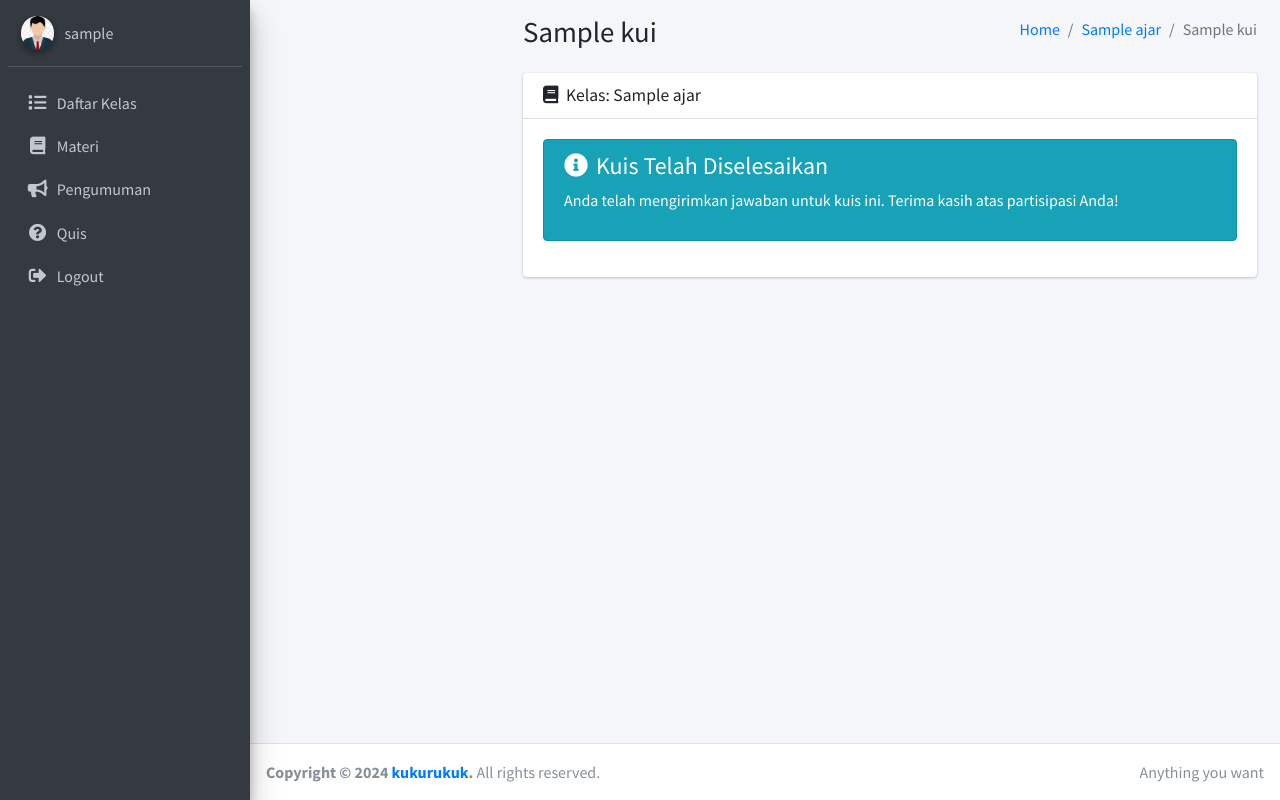
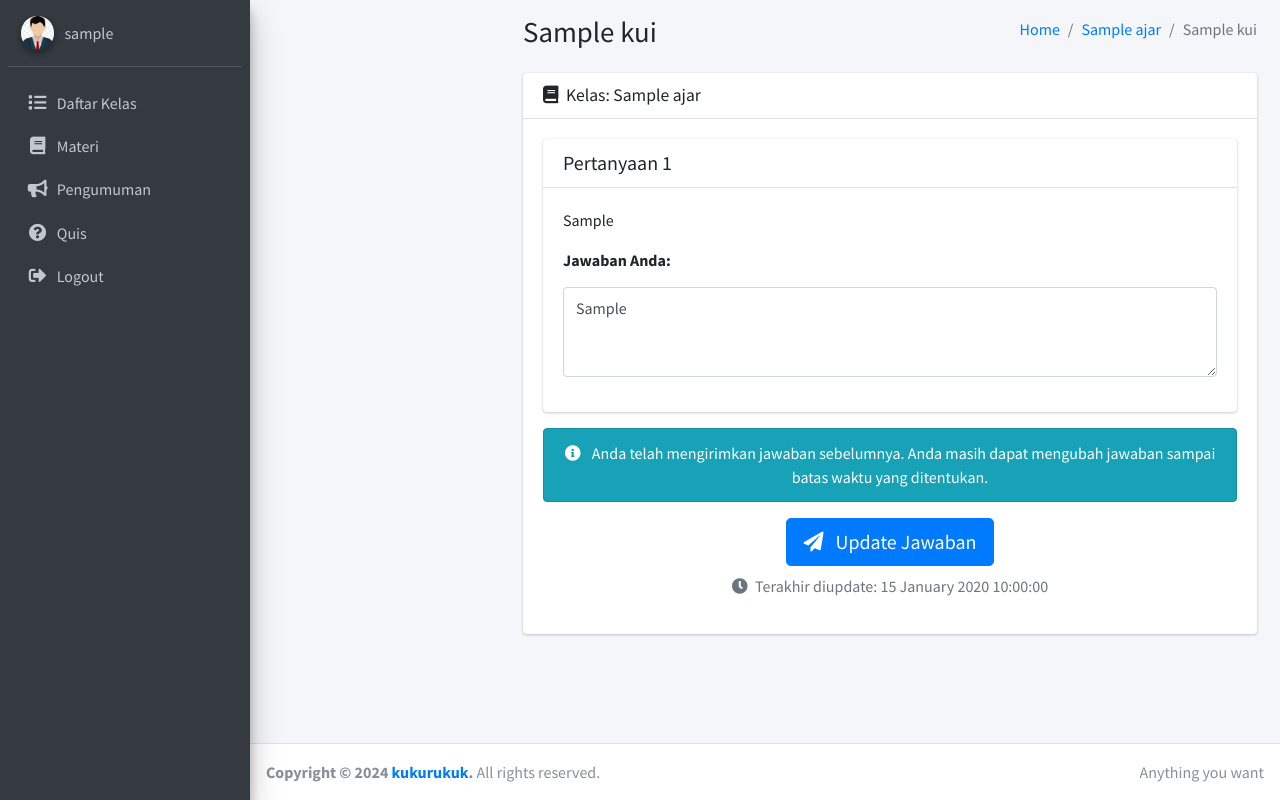
Before and after one commit to natanaeltegarp/lms, a Flask app: page /siswa/class/1/quizzes/1 in a window 1280 px wide. Run offline with Flask 3, Linux system fonts and the light colour scheme; the visitor is signed in with stand-in values (Sample User, id 1); tables that the repository leaves empty hold one stand-in row (values such as "Sample post"); some libraries are stand-ins or nearby versions.

Commit message:
revisi jawaban kuis bisa di update dan tampilan profil

```diff
--- a/app.py
+++ b/app.py
@@ -98,6 +98,7 @@ class Jawaban(db.Model):
     id_user = db.Column(db.Integer, db.ForeignKey('users.id'), nullable=False)  # Foreign key to users table
     id_soal = db.Column(db.Integer, db.ForeignKey('soal.id_soal'), nullable=False)  # Foreign key to soal table
     jawaban = db.Column(db.Text, nullable=False)  # Answer provided by the user
+    waktu_submit = db.Column(db.DateTime, default=datetime.now, nullable=False)
 
     # Relationships
     user = db.relationship('User', backref=db.backref('jawaban', lazy=True))
@@ -233,7 +234,7 @@ def register():
 
 @app.route('/home')
 def home():
-    return 'Welcome to the home page!'
+    return  render_template('home/home.html')
 
 @app.route('/admin')
 def admin_dashboard():
@@ -509,25 +510,79 @@ def siswa_quiz_detail(class_id, quiz_id):
         flash('Anda tidak terdaftar di kelas ini. Silakan daftar terlebih dahulu.', 'warning')
         return redirect(url_for('siswa_dashboard'))
 
-    # Check if user has already submitted answers for this quiz
-    has_submitted = Jawaban.query.join(Soal).filter(
+    soal_list = Soal.query.filter_by(id_kuis=quiz_id).all()
+
+    # Get previous answers and submission time if they exist
+    previous_answers = {}
+    last_submission = None
+    submitted_answers = Jawaban.query.join(Soal).filter(
         Jawaban.id_user == user_id,
         Soal.id_kuis == quiz_id
-    ).first() is not None
+    ).all()
 
-    soal_list = Soal.query.filter_by(id_kuis=quiz_id).all()
+    has_submitted = len(submitted_answers) > 0
 
-    if request.method == 'POST' and not has_submitted:
-        # Process student's answers
-        for soal in soal_list:
-            jawaban = request.form.get(f'jawaban_{soal.id_soal}')
-            if jawaban:
-                new_jawaban = Jawaban(id_user=user_id, id_soal=soal.id_soal, jawaban=jawaban)
-                db.session.add(new_jawaban)
-        db.session.commit()
-        has_submitted = True  # Update has_submitted status
+    if has_submitted:
+        for jawaban in submitted_answers:
+            previous_answers[jawaban.id_soal] = jawaban.jawaban
+            if last_submission is None or jawaban.waktu_submit > last_submission:
+                last_submission = jawaban.waktu_submit
 
-    return render_template('siswa/siswa_quiz_detail.html', selected_quiz=selected_quiz, selected_class=selected_class,soal_list=soal_list, has_submitted=has_submitted)
+    if request.method == 'POST':
+        try:
+            current_time = datetime.now()
+
+            # Process student's answers
+            for soal in soal_list:
+                jawaban_text = request.form.get(f'jawaban_{soal.id_soal}')
+                if jawaban_text:
+                    # Check if answer already exists
+                    existing_jawaban = Jawaban.query.filter_by(
+                        id_user=user_id,
+                        id_soal=soal.id_soal
+                    ).first()
+
+                    if existing_jawaban:
+                        # Update existing answer
+                        existing_jawaban.jawaban = jawaban_text
+                        existing_jawaban.waktu_submit = current_time
+                    else:
+                        # Create new answer
+                        new_jawaban = Jawaban(
+                            id_user=user_id,
+                            id_soal=soal.id_soal,
+                            jawaban=jawaban_text,
+                            waktu_submit=current_time
+                        )
+                        db.session.add(new_jawaban)
+
+            db.session.commit()
+
+            if has_submitted:
+                flash('Jawaban Anda berhasil diperbarui!', 'success')
+            else:
+                flash('Jawaban Anda berhasil dikirim!', 'success')
+
+            return redirect(url_for('siswa_quiz_detail', class_id=class_id, quiz_id=quiz_id))
+
+        except Exception as e:
+            db.session.rollback()
+            flash('Terjadi kesalahan saat menyimpan jawaban. Silakan coba lagi.', 'danger')
+            print(f"Error: {str(e)}")  # For debugging
+
+    # Format last submission time for display
+    formatted_last_submission = last_submission.strftime("%d %B %Y %H:%M:%S") if last_submission else None
+
+    return render_template(
+        'siswa/siswa_quiz_detail.html',
+        selected_quiz=selected_quiz,
+        selected_class=selected_class,
+        soal_list=soal_list,
+        has_submitted=has_submitted,
+        previous_answers=previous_answers,
+        last_submission_time=formatted_last_submission
+    )
+
 
 @app.route('/siswa/class/<int:class_id>/materi', methods=['GET'])
 def siswa_class_materi(class_id):
--- a/templates/siswa/kelas_tempplate.html
+++ b/templates/siswa/kelas_tempplate.html
@@ -132,6 +132,9 @@
     <script src="{{ url_for('static', filename='plugins/jquery/jquery.min.js') }}"></script>
     <script src="{{ url_for('static', filename='plugins/bootstrap/js/bootstrap.bundle.min.js') }}"></script>
     <script src="{{ url_for('static', filename='dist/js/adminlte.min.js') }}"></script>
+
+    {% block extra_js %}
+    {% endblock %}
 </body>
 
 </html>
--- a/templates/siswa/siswa_quiz_detail.html
+++ b/templates/siswa/siswa_quiz_detail.html
@@ -26,7 +26,7 @@
     </section>
 
     <section class="content">
-        <div class=" container-fluid">
+        <div class="container-fluid">
             <div class="card">
                 <div class="card-header">
                     <h3 class="card-title">
@@ -48,8 +48,7 @@
                     {% endif %}
                     {% endwith %}
 
-                    {% if not has_submitted %}
-                    <form method="POST">
+                    <form id="quizForm" method="POST">
                         {% for soal in soal_list %}
                         <div class="card mb-3">
                             <div class="card-header">
@@ -62,26 +61,116 @@
                                 <div class="form-group">
                                     <label for="jawaban_{{ soal.id_soal }}">Jawaban Anda:</label>
                                     <textarea class="form-control" id="jawaban_{{ soal.id_soal }}"
-                                        name="jawaban_{{ soal.id_soal }}" rows="3" required></textarea>
+                                        name="jawaban_{{ soal.id_soal }}" rows="3"
+                                        required>{{ previous_answers[soal.id_soal] if previous_answers }}</textarea>
                                 </div>
                             </div>
                         </div>
                         {% endfor %}
+
                         <div class="text-center">
-                            <button type="submit" class="btn btn-primary btn-lg">
-                                <i class="fas fa-paper-plane mr-2"></i>Submit Jawaban
+                            {% if has_submitted %}
+                            <div class="alert alert-info mb-3" role="alert">
+                                <i class="fas fa-info-circle mr-2"></i>
+                                Anda telah mengirimkan jawaban sebelumnya. Anda masih dapat mengubah jawaban sampai
+                                batas waktu yang ditentukan.
+                            </div>
+                            {% endif %}
+
+                            <button type="button" class="btn btn-primary btn-lg" onclick="showConfirmationModal()">
+                                <i class="fas fa-paper-plane mr-2"></i>
+                                {% if has_submitted %}
+                                Update Jawaban
+                                {% else %}
+                                Submit Jawaban
+                                {% endif %}
                             </button>
+
+                            {% if has_submitted %}
+                            <p class="text-muted mt-2">
+                                <i class="fas fa-clock mr-1"></i>
+                                Terakhir diupdate: {{ last_submission_time }}
+                            </p>
+                            {% endif %}
                         </div>
                     </form>
-                    {% else %}
-                    <div class="alert alert-info" role="alert">
-                        <h4 class="alert-heading"><i class="fas fa-info-circle mr-2"></i>Kuis Telah Diselesaikan</h4>
-                        <p>Anda telah mengirimkan jawaban untuk kuis ini. Terima kasih atas partisipasi Anda!</p>
-                    </div>
-                    {% endif %}
                 </div>
             </div>
         </div>
     </section>
 </div>
+
+<!-- Confirmation Modal -->
+<div class="modal fade" id="confirmationModal" tabindex="-1" role="dialog" aria-labelledby="confirmationModalLabel"
+    aria-hidden="true">
+    <div class="modal-dialog" role="document">
+        <div class="modal-content">
+            <div class="modal-header">
+                <h5 class="modal-title" id="confirmationModalLabel">Konfirmasi Pengiriman</h5>
+                <button type="button" class="close" data-dismiss="modal" aria-label="Close">
+                    <span aria-hidden="true">&times;</span>
+                </button>
+            </div>
+            <div class="modal-body">
+                {% if has_submitted %}
+                <p>Apakah Anda yakin ingin mengupdate jawaban Anda?</p>
+                <small class="text-muted">Jawaban sebelumnya akan ditimpa dengan jawaban baru.</small>
+                {% else %}
+                <p>Apakah Anda yakin ingin mengirimkan jawaban Anda?</p>
+                <small class="text-muted">Anda masih dapat mengubah jawaban setelah mengirimkan.</small>
+                {% endif %}
+            </div>
+            <div class="modal-footer">
+                <button type="button" class="btn btn-secondary" data-dismiss="modal">
+                    <i class="fas fa-times mr-2"></i>Batal
+                </button>
+                <button type="button" class="btn btn-primary" onclick="submitQuiz()">
+                    <i class="fas fa-check mr-2"></i>Ya, Kirim
+                </button>
+            </div>
+        </div>
+    </div>
+</div>
 {% endblock %}
+
+{% block extra_js %}
+<script>
+    function showConfirmationModal() {
+        // Save form data to localStorage before showing modal
+        const form = document.getElementById('quizForm');
+        const formData = new FormData(form);
+        const answers = {};
+        for (let [key, value] of formData.entries()) {
+            localStorage.setItem(key, value);
+            answers[key] = value;
+        }
+
+        // Show confirmation modal
+        $('#confirmationModal').modal('show');
+    }
+
+    function submitQuiz() {
+        document.getElementById('quizForm').submit();
+    }
+
+    // Restore form data when page loads
+    window.onload = function () {
+        const textareas = document.querySelectorAll('textarea');
+        textareas.forEach(textarea => {
+            const savedValue = localStorage.getItem(textarea.name);
+            if (savedValue) {
+                textarea.value = savedValue;
+            }
+        });
+    }
+
+    // Auto-save answers every 30 seconds
+    setInterval(function () {
+        const form = document.getElementById('quizForm');
+        const formData = new FormData(form);
+        for (let [key, value] of formData.entries()) {
+            localStorage.setItem(key, value);
+        }
+    }, 30000);
+</script>
+{% endblock %}
```
Also changed, not shown: templates/home/home.html (added, +63 -0 lines), templates/home/layout.html (deleted, +0 -79 lines), templates/siswa/profile.html (+48 -3 lines), templates/siswa/siswa_dashboard.html (+8 -6 lines).
